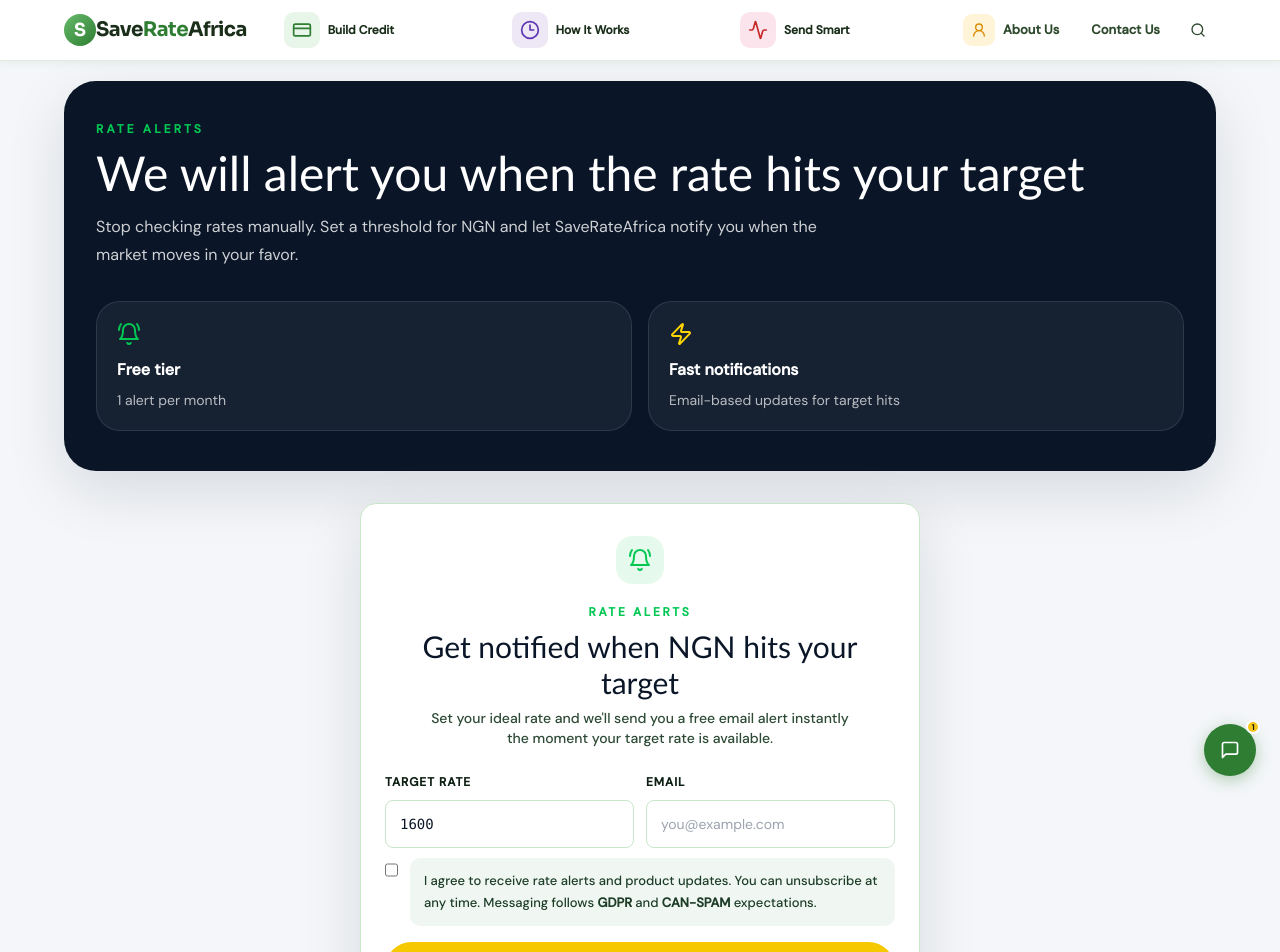
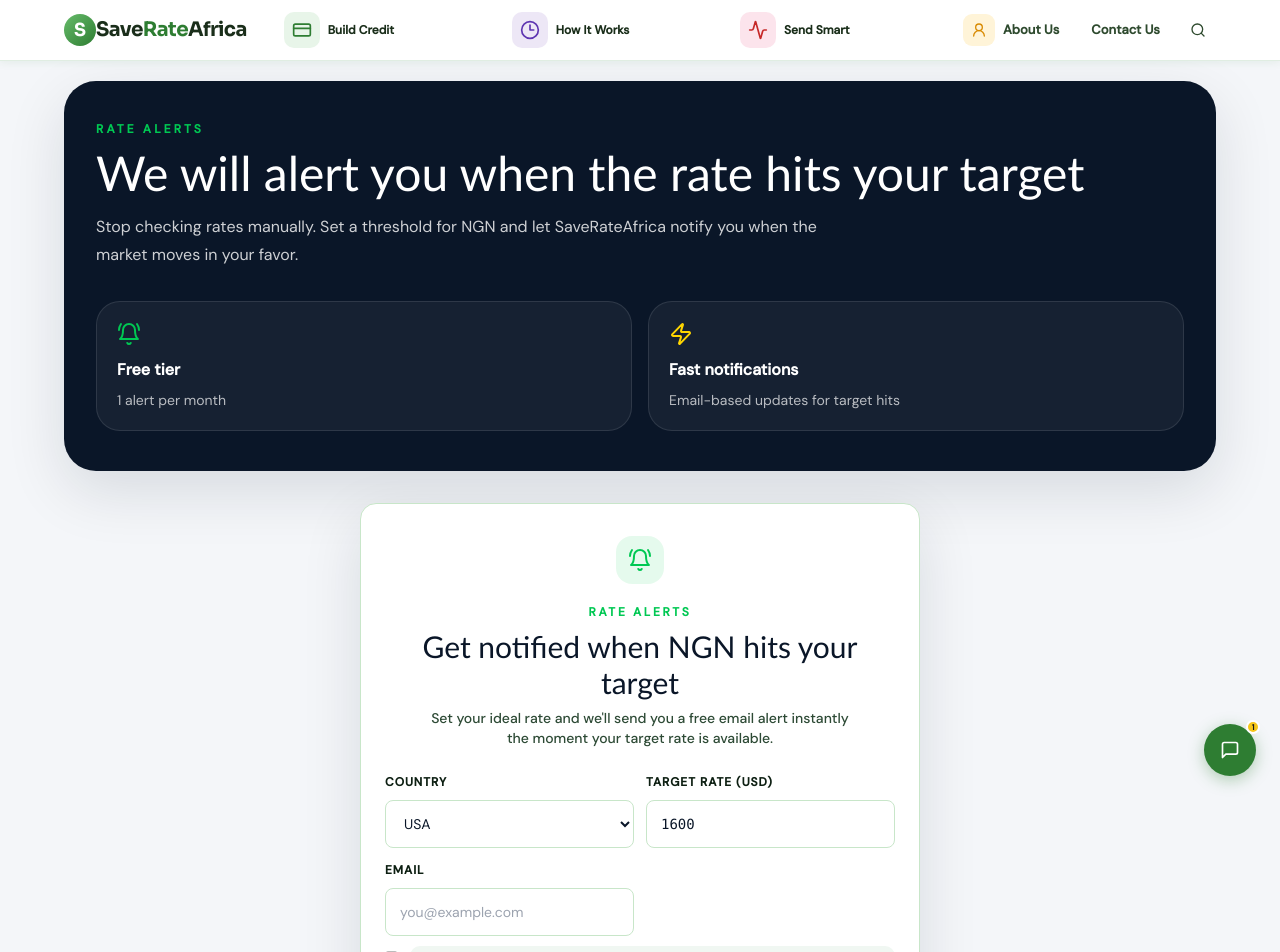
Before and after one commit to Chinenyeonukogu/SaveRateAfrica, a Next.js app: page /alerts in a window 1280 px wide. Shown: the top 952 px of the page. Built offline with nearby package versions, Linux system fonts and the light colour scheme.

Commit message:
Add alert country selector

```diff
--- a/app/api/alerts/route.ts
+++ b/app/api/alerts/route.ts
@@ -2,15 +2,30 @@
 
 const ALERTS_API_ENDPOINT =
   "https://kcjhk91q5b.execute-api.us-east-1.amazonaws.com/production/alerts";
+const currencyByCountry = {
+  USA: "USD",
+  Canada: "CAD",
+  UK: "GBP"
+} as const;
+
+type AlertCountry = keyof typeof currencyByCountry;
+
+function isAlertCountry(value: unknown): value is AlertCountry {
+  return value === "USA" || value === "Canada" || value === "UK";
+}
 
 export async function POST(request: Request) {
   const body = (await request.json()) as {
     email?: string;
     targetRate?: number;
+    currency?: string;
+    country?: string;
   };
 
   const targetRate = body.targetRate ?? 0;
   const email = body.email?.trim();
+  const country = isAlertCountry(body.country) ? body.country : null;
+  const currency = country ? currencyByCountry[country] : null;
 
   if (!Number.isFinite(targetRate) || targetRate <= 0) {
     return NextResponse.json(
@@ -26,13 +41,20 @@
     );
   }
 
+  if (!country || body.currency !== currency) {
+    return NextResponse.json(
+      { error: "Please choose a valid country." },
+      { status: 400 }
+    );
+  }
+
   try {
     const response = await fetch(ALERTS_API_ENDPOINT, {
       method: "POST",
       headers: {
         "Content-Type": "application/json"
       },
-      body: JSON.stringify({ email, targetRate })
+      body: JSON.stringify({ email, targetRate, currency, country })
     });
 
     if (!response.ok) {
--- a/components/AlertsForm.tsx
+++ b/components/AlertsForm.tsx
@@ -8,12 +8,20 @@
   variant?: "default" | "hero";
 }
 
+type AlertCountry = "USA" | "Canada" | "UK";
+
 const subtitleText =
   "Set your ideal rate and we'll send you a free email alert instantly the moment your target rate is available.";
+const currencyByCountry: Record<AlertCountry, "USD" | "CAD" | "GBP"> = {
+  USA: "USD",
+  Canada: "CAD",
+  UK: "GBP"
+};
 
 export function AlertsForm({ variant = "default" }: AlertsFormProps) {
   const router = useRouter();
   const isHero = variant === "hero";
+  const [country, setCountry] = useState<AlertCountry>("USA");
   const [targetRate, setTargetRate] = useState("1600");
   const [email, setEmail] = useState("");
   const [consent, setConsent] = useState(false);
@@ -29,6 +37,7 @@
 
     const parsedTargetRate = Number.parseFloat(targetRate);
     const trimmedEmail = email.trim();
+    const currency = currencyByCountry[country];
 
     if (!trimmedEmail || !Number.isFinite(parsedTargetRate) || parsedTargetRate <= 0) {
       setStatusType("error");
@@ -48,7 +57,9 @@
         },
         body: JSON.stringify({
           email: trimmedEmail,
-          targetRate: parsedTargetRate
+          targetRate: parsedTargetRate,
+          currency,
+          country
         })
       });
 
@@ -163,7 +174,22 @@
             <div className="mt-6 grid w-full min-w-0 gap-3 min-[600px]:grid-cols-2">
               <label className="min-w-0 space-y-2 min-[600px]:text-sm">
                 <span className="block text-[12px] font-bold uppercase tracking-[0.08em] text-[#0d1f12]">
-                  Target rate
+                  Country
+                </span>
+                <select
+                  className="alert-input min-h-12 w-full min-w-0 rounded-[8px] border border-[#c8e6c9] bg-white px-[14px] py-[11px] outline-none"
+                  value={country}
+                  onChange={(event) => setCountry(event.target.value as AlertCountry)}
+                >
+                  <option value="USA">USA</option>
+                  <option value="Canada">Canada</option>
+                  <option value="UK">UK</option>
+                </select>
+              </label>
+
+              <label className="min-w-0 space-y-2 min-[600px]:text-sm">
+                <span className="block text-[12px] font-bold uppercase tracking-[0.08em] text-[#0d1f12]">
+                  Target rate ({currencyByCountry[country]})
                 </span>
                 <input
                   className="alert-input min-h-12 w-full min-w-0 rounded-[8px] border border-[#c8e6c9] bg-white px-[14px] py-[11px] font-mono outline-none"
```
